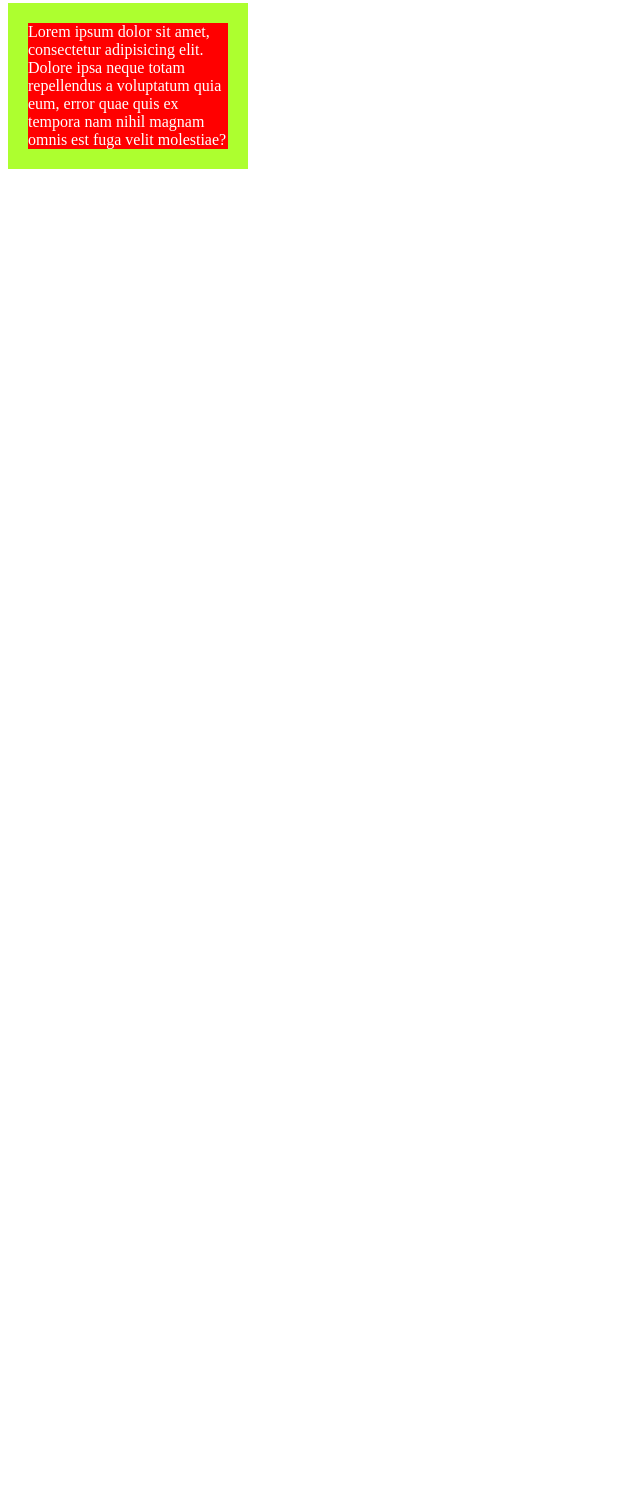
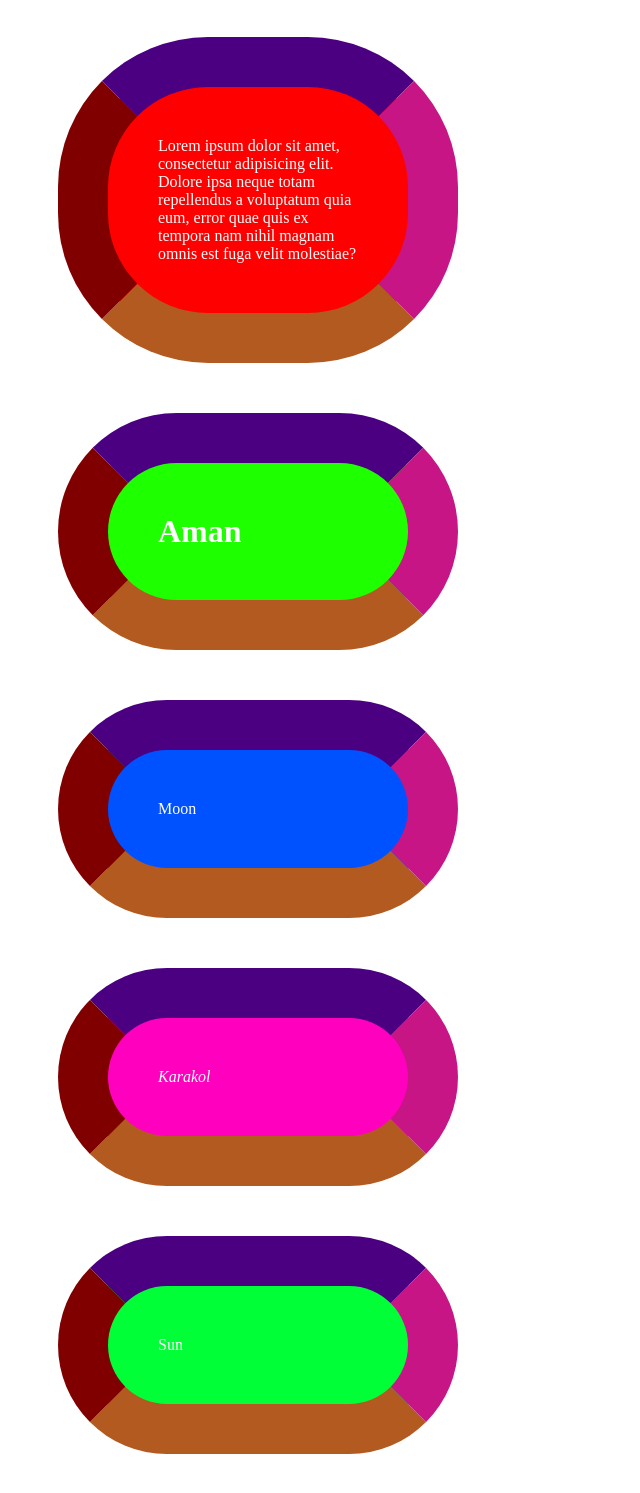
Before and after one commit to KadyrovAman/06.10.21, a plain HTML site: page index.html in a window 1280 px wide. Shown: the part 13-1506 px from the top of the page, without its empty margins (0-640 px from the left). Before the commit the page ends 800 px from the top, so only its background shows below. Drawn offline with Linux system fonts and the light colour scheme.

Commit message:
added 5 example file

```diff
--- a/index.html
+++ b/index.html
@@ -12,6 +12,10 @@
 <body>
   <p id="example-1">Lorem ipsum dolor sit amet, consectetur adipisicing elit. Dolore ipsa neque totam repellendus a
     voluptatum quia eum, error quae quis ex tempora nam nihil magnam omnis est fuga velit molestiae?</p>
-</body>
+    <h1 id="example-2">Aman</h1>
+         <aside id="example-3">Moon</aside>
+      <address id="example-4">Karakol</address>
+      <main id="example-5">Sun</main>
+    </body>
 
 </html>
--- a/style.css
+++ b/style.css
@@ -3,5 +3,67 @@
   background-color: red;
   width: 200px;
   /* height: 100px; */
-  border: 20px solid greenyellow;
+  border: 50px solid greenyellow;
+  border-radius: 150px;
+  border-top-color: indigo;
+  border-bottom-color: rgb(178, 90, 32);
+  border-left-color: maroon;
+  border-right-color: mediumvioletred;
+  padding: 50px;
+  margin: 50px;
 }
+#example-2 {
+  color: rgb(255, 255, 255);
+  background-color: rgb(30, 255, 0);
+  width: 200px;
+   border: 50px solid greenyellow;
+  border-radius: 150px;
+  border-top-color: indigo;
+  border-bottom-color: rgb(178, 90, 32);
+  border-left-color: maroon;
+  border-right-color: mediumvioletred;
+  padding: 50px;
+  margin: 50px;
+}
+#example-3 {
+  color: rgb(255, 255, 255);
+  background-color: rgb(0, 81, 255);
+  width: 200px;
+  /* height: 100px; */
+  border: 50px solid greenyellow;
+  border-radius: 150px;
+  border-top-color: indigo;
+  border-bottom-color: rgb(178, 90, 32);
+  border-left-color: maroon;
+  border-right-color: mediumvioletred;
+  padding: 50px;
+  margin: 50px;
+}
+#example-4 {
+  color: rgb(255, 255, 255);
+  background-color: rgb(255, 0, 191);
+  width: 200px;
+  /* height: 100px; */
+  border: 50px solid greenyellow;
+  border-radius: 150px;
+  border-top-color: indigo;
+  border-bottom-color: rgb(178, 90, 32);
+  border-left-color: maroon;
+  border-right-color: mediumvioletred;
+  padding: 50px;
+  margin: 50px;
+}
+#example-5 {
+  color: rgb(255, 255, 255);
+  background-color: rgb(0, 255, 55);
+  width: 200px;
+  /* height: 100px; */
+  border: 50px solid greenyellow;
+  border-radius: 150px;
+  border-top-color: indigo;
+  border-bottom-color: rgb(178, 90, 32);
+  border-left-color: maroon;
+  border-right-color: mediumvioletred;
+  padding: 50px;
+  margin: 50px;
+}
```
